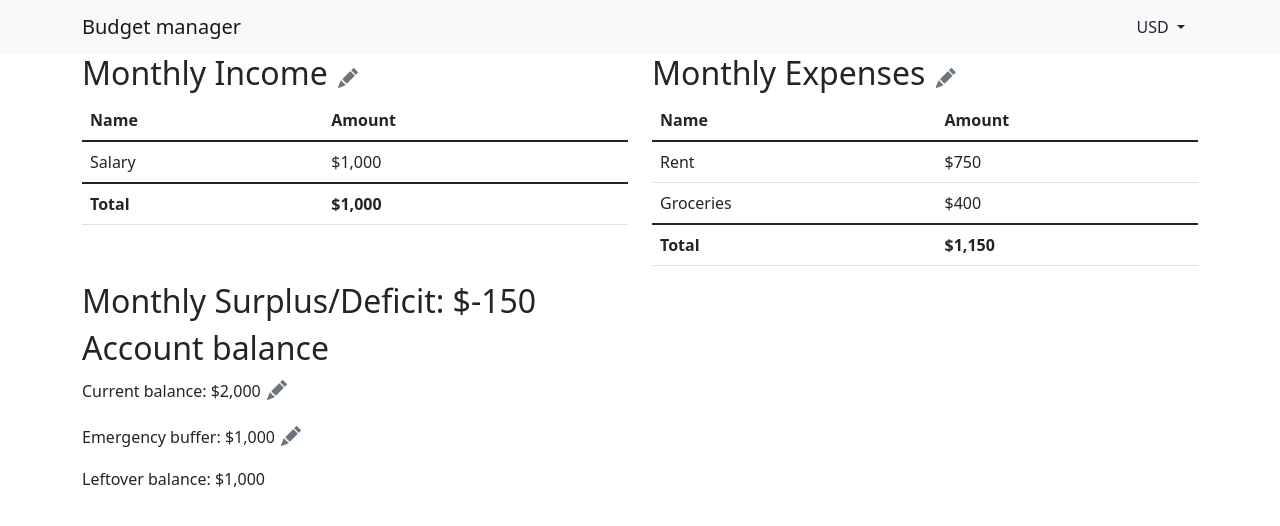
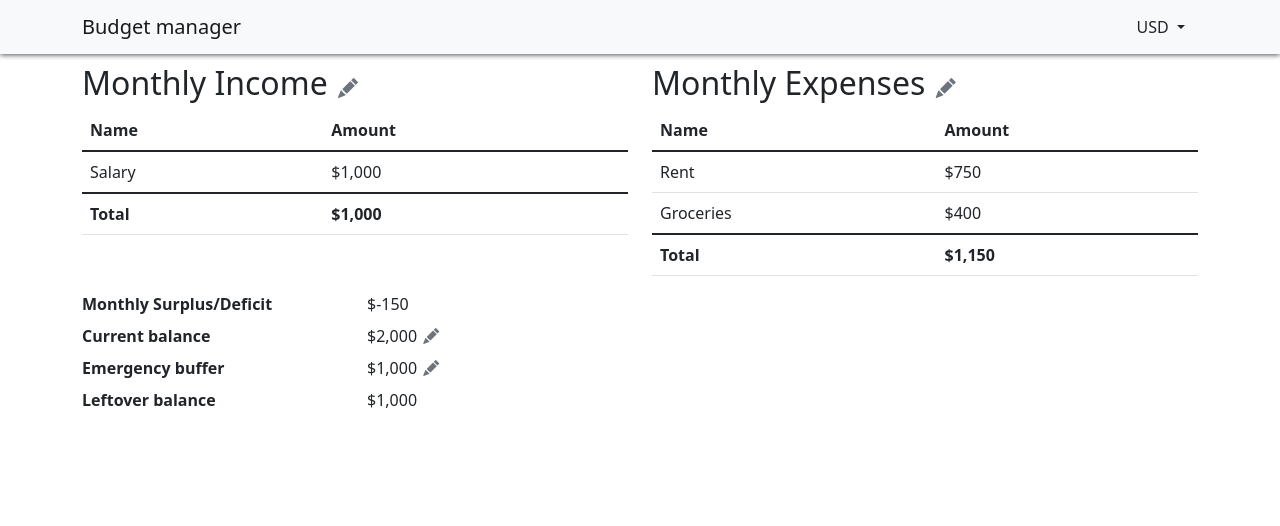
Before and after one commit to Winded/budget-mgr, an Angular app: page / in a window 1280 px wide. Shown: the top 526 px of the page. Built offline with nearby package versions, Linux system fonts and the light colour scheme.

Commit message:
Better styling

```diff
--- a/src/app/app.component.css
+++ b/src/app/app.component.css
@@ -5,6 +5,15 @@
     color: var(--bs-secondary);
 }
 
+.icon-button.small {
+    font-size: var(--bs-body-font-size);
+}
+
 .modal-with-bg {
     background-color: rgba(0, 0, 0, 100);
 }
+
+.navbar {
+    margin-bottom: 10px;
+    box-shadow: 0 1px 5px #555555;
+}
--- a/src/app/app.component.html
+++ b/src/app/app.component.html
@@ -22,13 +22,25 @@
 
     </div>
 
-    <h2>Monthly Surplus/Deficit: {{ getSurplus() | currency }}</h2>
+    <dl class="row">
+      <dt class="col-sm-3">Monthly Surplus/Deficit</dt>
+      <dd class="col-sm-9">{{ getSurplus() | currency }}</dd>
 
-    <h2>Account balance</h2>
+      <dt class="col-sm-3">Current balance</dt>
+      <dd class="col-sm-9">
+        {{ data.balance | currency }}
+        <a class="bi-pencil-fill icon-button small" href="javascript:void(0)" (click)="openBalanceEditor()"></a>
+      </dd>
 
-    <p>Current balance: {{ data.balance | currency }} <a class="bi-pencil-fill icon-button" href="javascript:void(0)" (click)="openBalanceEditor()"></a></p>
-    <p>Emergency buffer: {{ data.emergencyBuffer | currency }} <a class="bi-pencil-fill icon-button" href="javascript:void(0)" (click)="openEmergencyBufferEditor()"></a></p>
-    <p>Leftover balance: {{ data.balance - data.emergencyBuffer | currency }}</p>
+      <dt class="col-sm-3">Emergency buffer</dt>
+      <dd class="col-sm-9">
+        {{ data.emergencyBuffer | currency }}
+        <a class="bi-pencil-fill icon-button small" href="javascript:void(0)" (click)="openEmergencyBufferEditor()"></a>
+      </dd>
+
+      <dt class="col-sm-3">Leftover balance</dt>
+      <dd class="col-sm-9">{{ data.balance - data.emergencyBuffer | currency }}</dd>
+    </dl>
 
   </div>
 
--- a/src/app/currencymenu/currencymenu.component.html
+++ b/src/app/currencymenu/currencymenu.component.html
@@ -3,7 +3,7 @@
         {{ currentCurrency }}
     </a>
 
-    <ul class="dropdown-menu show" *ngIf="visible">
+    <ul class="dropdown-menu dropdown-menu-end show" style="inset: 30px 0px auto auto;" *ngIf="visible">
         <li *ngFor="let option of currencyOptions">
             <a class="dropdown-item" href="javascript:void(0)" (click)="select(option.value)">{{ option.name }}</a>
         </li>
```
